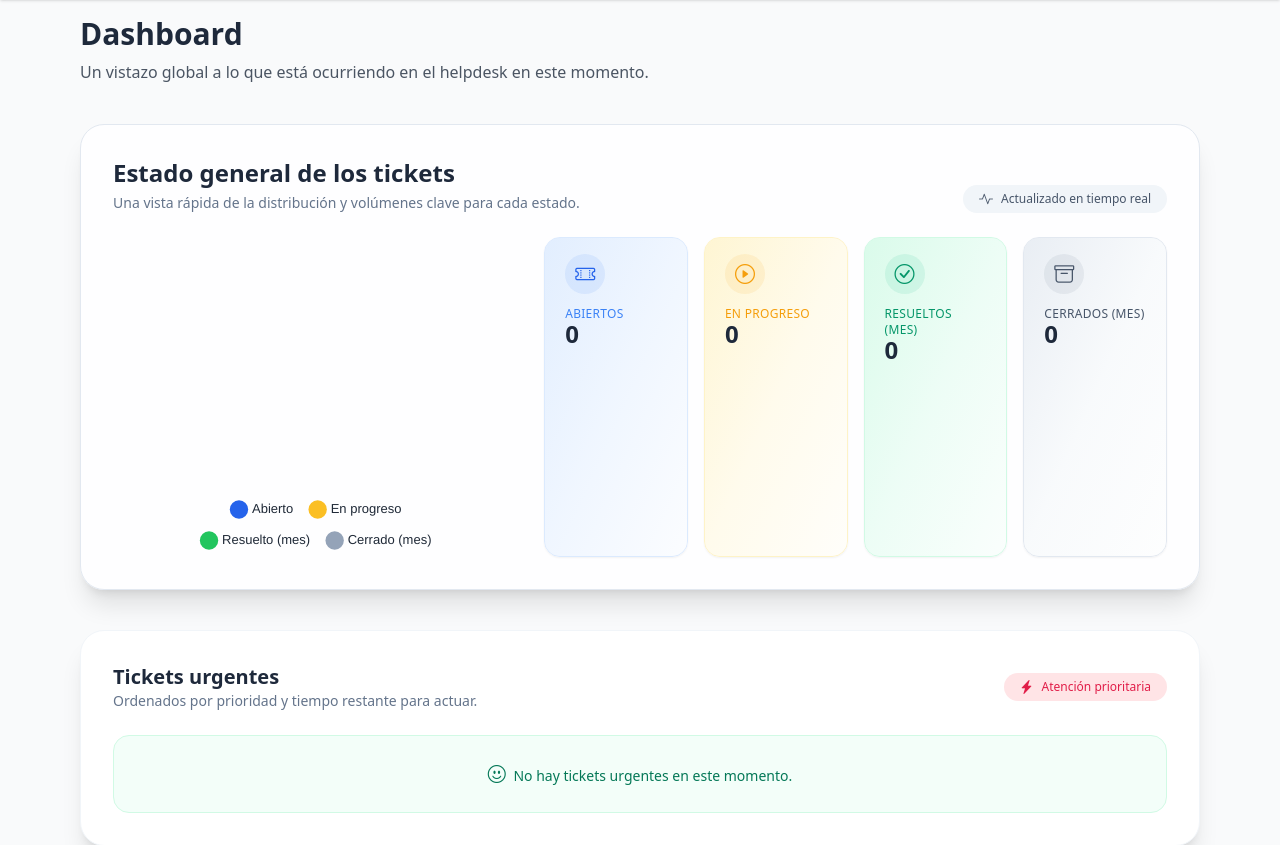
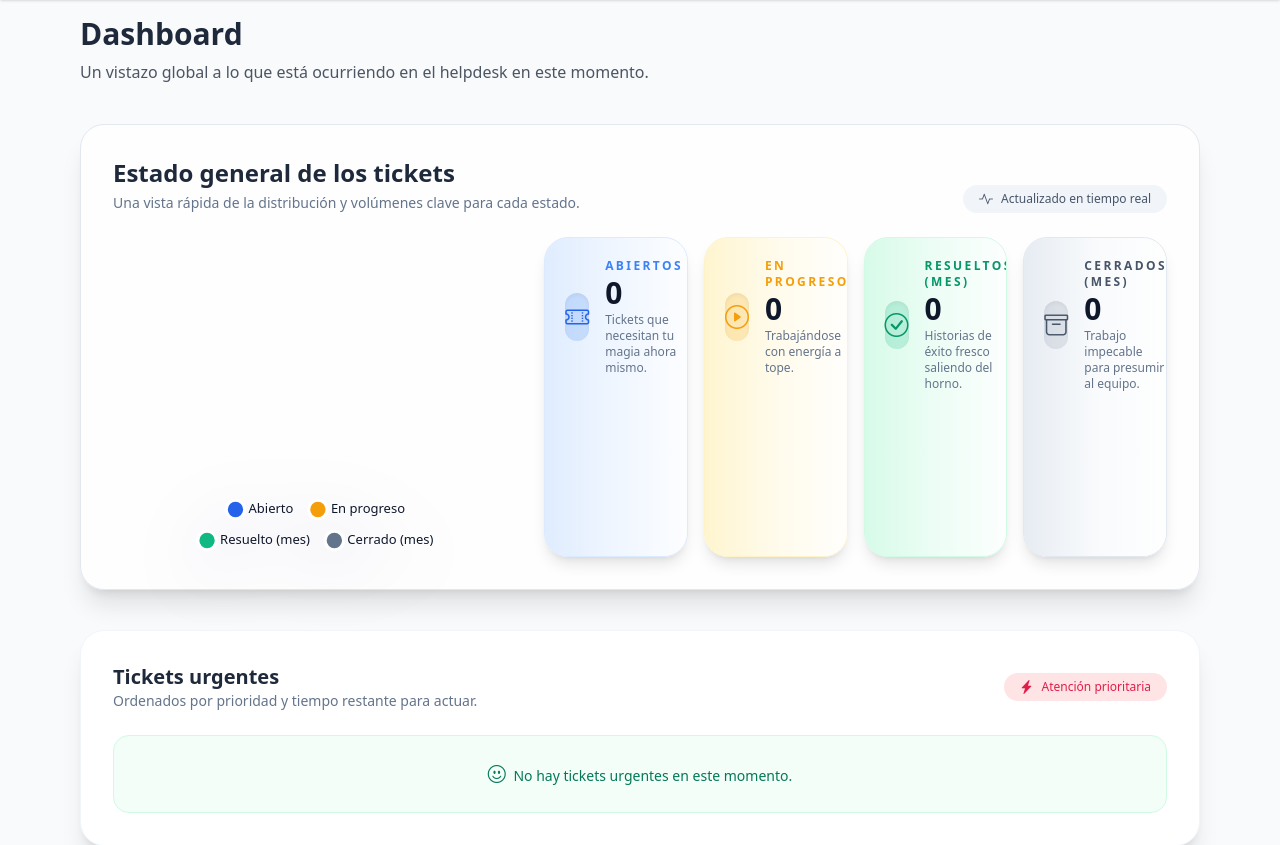
Before and after one commit to robyOps/P-gina-Web, a Django app: page / in a window 1280 px wide. Shown: the part 56-901 px from the top of the page. Run offline with Django 5.2, Linux system fonts and the light colour scheme; the visitor is signed in with stand-in values (Sample User, id 1); data that the repository does not hold is empty; some libraries are stand-ins or nearby versions.

Commit message:
Rediseña tarjetas de estado y gráfico del dashboard

```diff
--- a/mvp-tickets/templates/dashboard.html
+++ b/mvp-tickets/templates/dashboard.html
@@ -28,52 +28,56 @@
           </div>
         </div>
         <div class="xl:col-span-3">
-          <div class="grid grid-cols-1 sm:grid-cols-2 lg:grid-cols-4 gap-4 h-full">
-            <div class="relative overflow-hidden rounded-2xl border border-blue-100 bg-blue-50/80 shadow-sm">
-              <div class="absolute inset-0 bg-gradient-to-br from-blue-100 via-blue-50 to-white opacity-70"></div>
-              <div class="relative flex flex-col gap-3 px-5 py-4">
-                <span class="flex h-10 w-10 items-center justify-center rounded-full bg-blue-500/10 text-xl text-blue-600">
+          <div class="grid grid-cols-1 gap-4 sm:grid-cols-2 xl:grid-cols-4 h-full">
+            <div class="relative overflow-hidden rounded-3xl border border-blue-100 bg-blue-50/80 shadow-lg">
+              <div class="absolute inset-0 bg-gradient-to-r from-blue-100 via-blue-50 to-white opacity-80"></div>
+              <div class="relative flex items-center gap-4 px-5 py-5">
+                <span class="flex h-12 w-12 items-center justify-center rounded-full bg-blue-500/20 text-2xl text-blue-600 shadow-inner">
                   <i class="bi bi-ticket-perforated"></i>
                 </span>
-                <div>
-                  <p class="text-xs font-medium text-blue-500 uppercase tracking-wide">Abiertos</p>
-                  <p class="text-2xl font-semibold text-slate-800 leading-none">{{ counts.open }}</p>
+                <div class="flex-1">
+                  <p class="text-xs font-semibold text-blue-500 uppercase tracking-[0.2em]">Abiertos</p>
+                  <p class="text-3xl font-bold text-slate-900 leading-tight">{{ counts.open }}</p>
+                  <p class="text-xs text-slate-500">Tickets que necesitan tu magia ahora mismo.</p>
                 </div>
               </div>
             </div>
-            <div class="relative overflow-hidden rounded-2xl border border-amber-100 bg-amber-50/80 shadow-sm">
-              <div class="absolute inset-0 bg-gradient-to-br from-amber-100 via-amber-50 to-white opacity-70"></div>
-              <div class="relative flex flex-col gap-3 px-5 py-4">
-                <span class="flex h-10 w-10 items-center justify-center rounded-full bg-amber-500/10 text-xl text-amber-500">
+            <div class="relative overflow-hidden rounded-3xl border border-amber-100 bg-amber-50/80 shadow-lg">
+              <div class="absolute inset-0 bg-gradient-to-r from-amber-100 via-amber-50 to-white opacity-80"></div>
+              <div class="relative flex items-center gap-4 px-5 py-5">
+                <span class="flex h-12 w-12 items-center justify-center rounded-full bg-amber-500/20 text-2xl text-amber-500 shadow-inner">
                   <i class="bi bi-play-circle"></i>
                 </span>
-                <div>
-                  <p class="text-xs font-medium text-amber-500 uppercase tracking-wide">En progreso</p>
-                  <p class="text-2xl font-semibold text-slate-800 leading-none">{{ counts.in_progress }}</p>
+                <div class="flex-1">
+                  <p class="text-xs font-semibold text-amber-500 uppercase tracking-[0.2em]">En progreso</p>
+                  <p class="text-3xl font-bold text-slate-900 leading-tight">{{ counts.in_progress }}</p>
+                  <p class="text-xs text-slate-500">Trabajándose con energía a tope.</p>
                 </div>
               </div>
             </div>
-            <div class="relative overflow-hidden rounded-2xl border border-emerald-100 bg-emerald-50/80 shadow-sm">
-              <div class="absolute inset-0 bg-gradient-to-br from-emerald-100 via-emerald-50 to-white opacity-70"></div>
-              <div class="relative flex flex-col gap-3 px-5 py-4">
-                <span class="flex h-10 w-10 items-center justify-center rounded-full bg-emerald-500/10 text-xl text-emerald-600">
+            <div class="relative overflow-hidden rounded-3xl border border-emerald-100 bg-emerald-50/80 shadow-lg">
+              <div class="absolute inset-0 bg-gradient-to-r from-emerald-100 via-emerald-50 to-white opacity-80"></div>
+              <div class="relative flex items-center gap-4 px-5 py-5">
+                <span class="flex h-12 w-12 items-center justify-center rounded-full bg-emerald-500/20 text-2xl text-emerald-600 shadow-inner">
                   <i class="bi bi-check-circle"></i>
                 </span>
-                <div>
-                  <p class="text-xs font-medium text-emerald-600 uppercase tracking-wide">Resueltos (mes)</p>
-                  <p class="text-2xl font-semibold text-slate-800 leading-none">{{ counts.resolved }}</p>
+                <div class="flex-1">
+                  <p class="text-xs font-semibold text-emerald-600 uppercase tracking-[0.2em]">Resueltos (mes)</p>
+                  <p class="text-3xl font-bold text-slate-900 leading-tight">{{ counts.resolved }}</p>
+                  <p class="text-xs text-slate-500">Historias de éxito fresco saliendo del horno.</p>
                 </div>
               </div>
             </div>
-            <div class="relative overflow-hidden rounded-2xl border border-slate-200 bg-slate-50/80 shadow-sm">
-              <div class="absolute inset-0 bg-gradient-to-br from-slate-200 via-slate-50 to-white opacity-70"></div>
-              <div class="relative flex flex-col gap-3 px-5 py-4">
-                <span class="flex h-10 w-10 items-center justify-center rounded-full bg-slate-500/10 text-xl text-slate-600">
+            <div class="relative overflow-hidden rounded-3xl border border-slate-200 bg-slate-50/80 shadow-lg">
+              <div class="absolute inset-0 bg-gradient-to-r from-slate-200 via-slate-50 to-white opacity-80"></div>
+              <div class="relative flex items-center gap-4 px-5 py-5">
+                <span class="flex h-12 w-12 items-center justify-center rounded-full bg-slate-500/15 text-2xl text-slate-600 shadow-inner">
                   <i class="bi bi-archive"></i>
                 </span>
-                <div>
-                  <p class="text-xs font-medium text-slate-600 uppercase tracking-wide">Cerrados (mes)</p>
-                  <p class="text-2xl font-semibold text-slate-800 leading-none">{{ counts.closed }}</p>
+                <div class="flex-1">
+                  <p class="text-xs font-semibold text-slate-600 uppercase tracking-[0.2em]">Cerrados (mes)</p>
+                  <p class="text-3xl font-bold text-slate-900 leading-tight">{{ counts.closed }}</p>
+                  <p class="text-xs text-slate-500">Trabajo impecable para presumir al equipo.</p>
                 </div>
               </div>
             </div>
@@ -192,41 +196,43 @@
 
     const statusCtx = document.getElementById('statusChart');
     if (statusCtx) {
-      new Chart(statusCtx, {
-        type: 'doughnut',
+      const statusChart = new Chart(statusCtx, {
+        type: 'pie',
         data: {
           labels: statusConfig.labels,
           datasets: [{
             data: statusConfig.data,
-            backgroundColor: ['#2563eb', '#fbbf24', '#22c55e', '#94a3b8'],
-            borderWidth: 0,
+            backgroundColor: ['#2563eb', '#f59e0b', '#10b981', '#64748b'],
+            borderColor: '#ffffff',
+            borderWidth: 3,
             hoverOffset: 16,
           }],
         },
         options: {
           responsive: true,
           maintainAspectRatio: false,
-          cutout: '55%',
           plugins: {
             legend: {
               position: 'bottom',
               labels: {
                 usePointStyle: true,
                 padding: 18,
-                color: '#1f2937',
-                font: { size: 13 },
+                color: '#0f172a',
+                font: { size: 13, family: 'Poppins, ui-sans-serif, system-ui' },
               },
             },
             tooltip: {
               backgroundColor: '#0f172a',
-              titleColor: '#e2e8f0',
-              bodyColor: '#e2e8f0',
-              padding: 12,
-              cornerRadius: 12,
+              titleColor: '#f8fafc',
+              bodyColor: '#f8fafc',
+              padding: 14,
+              cornerRadius: 14,
             },
           },
         },
       });
+
+      statusCtx.style.filter = 'drop-shadow(0 18px 35px rgba(15, 23, 42, 0.18))';
     }
 
     if (hasFailureData) {
```
